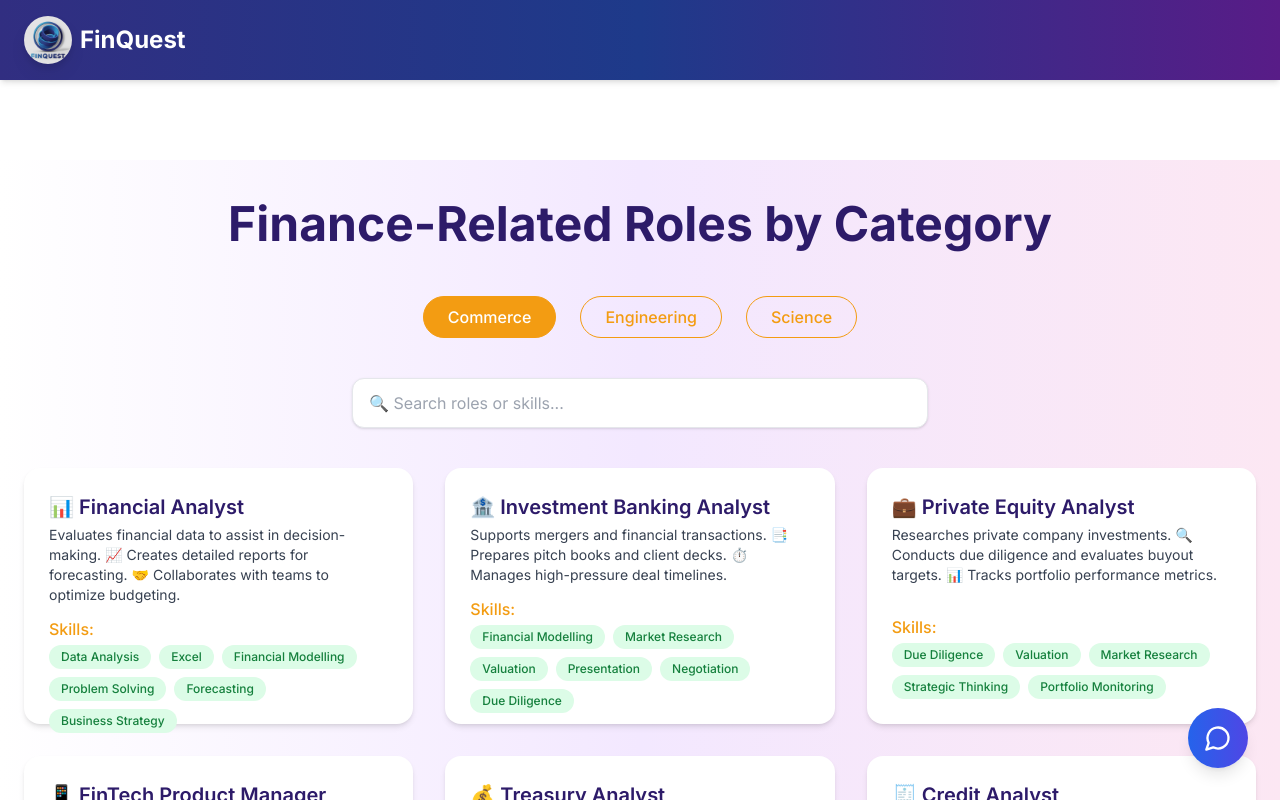
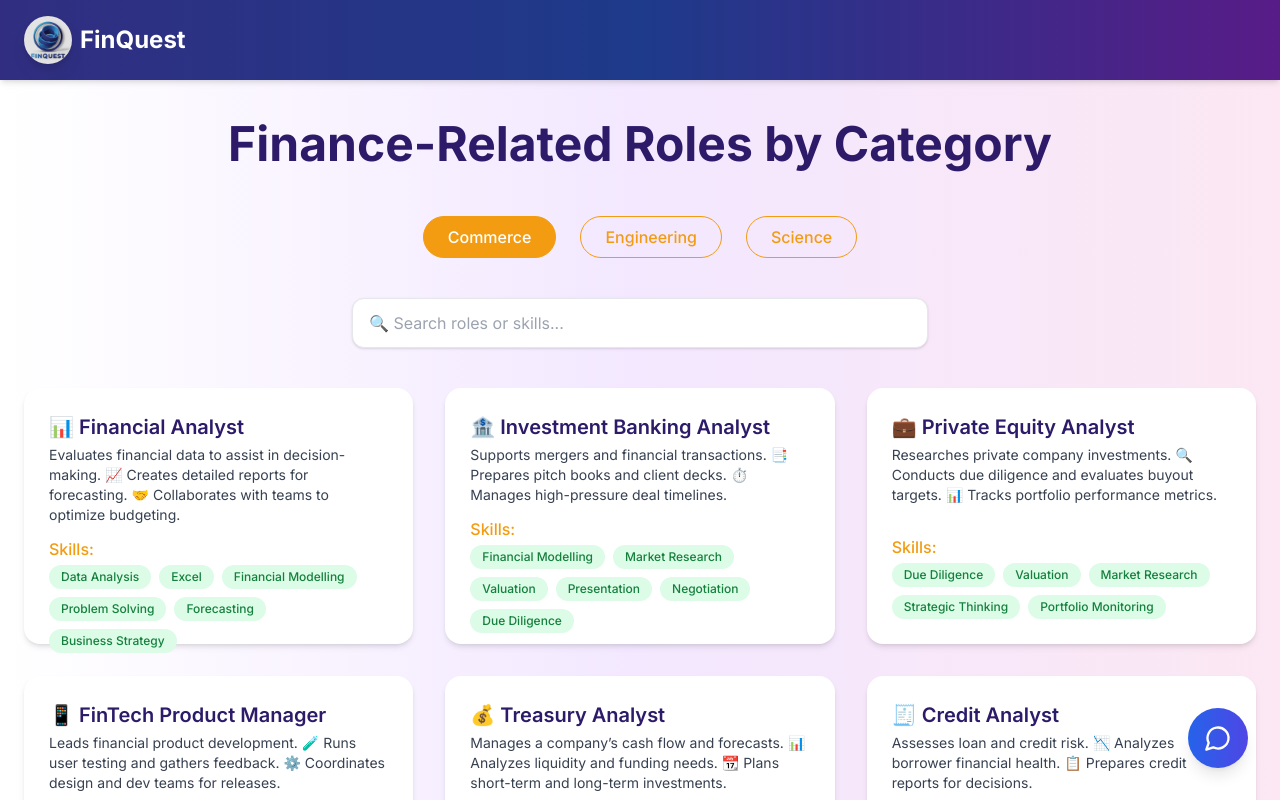
Before and after one commit to Clusters-Config/Fin-Quest, a React (Vite) app in the folder frontend/: page /SideHustleFinder in a window 1280 px wide. Shown: the top 800 px of the page. Built offline with nearby package versions, Linux system fonts and the light colour scheme.

Commit message:
feat: adjust margin in SideHustleFinder for improved layout

```diff
--- a/frontend/src/pages/SideHustleFinder.jsx
+++ b/frontend/src/pages/SideHustleFinder.jsx
@@ -277,7 +277,7 @@ const SideHustleFinder = () => {
 <div>
         <Header/>
 
-    <div className="min-h-screen bg-gradient-to-r from-white via-purple-100 to-pink-100 px-6 py-10 text-[#2d1b69] font-sans mt-40">
+    <div className="min-h-screen bg-gradient-to-r from-white via-purple-100 to-pink-100 px-6 py-10 text-[#2d1b69] font-sans mt-20">
       <Chat/>
 
 
```
